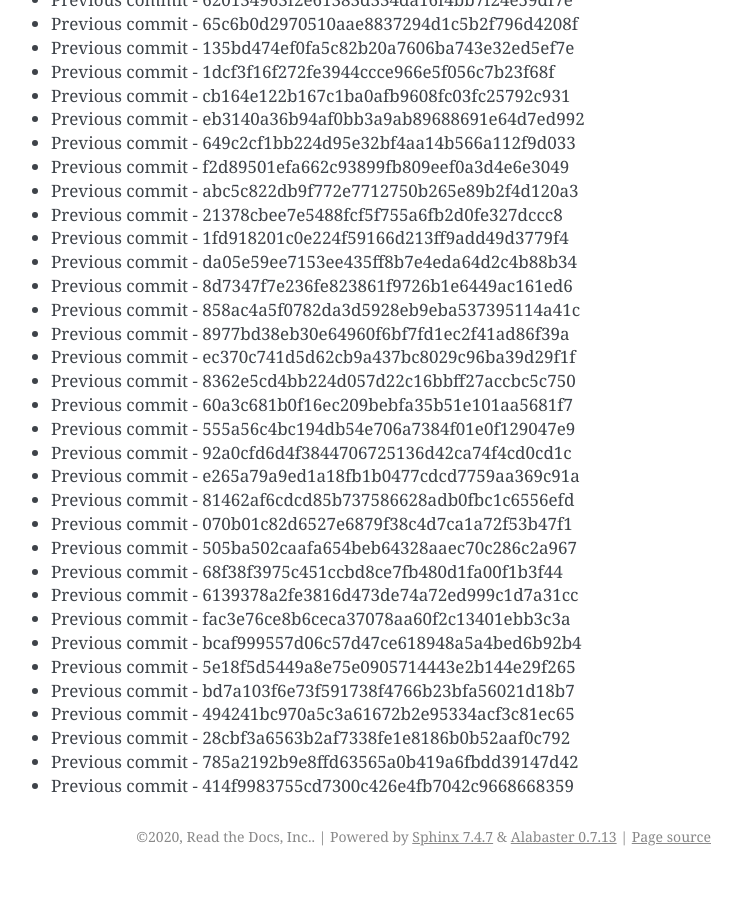
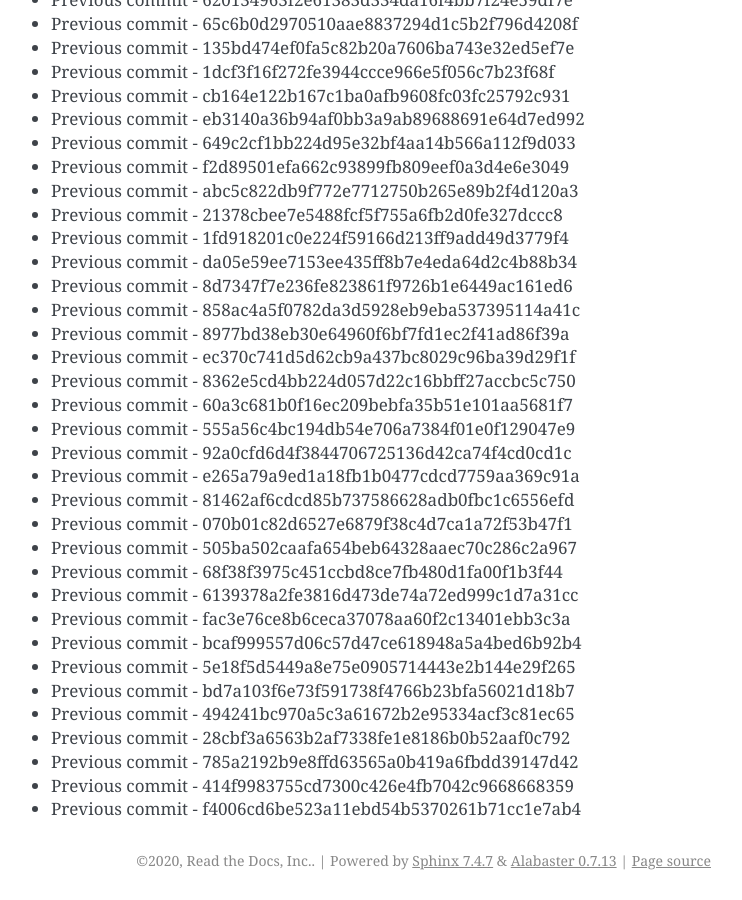
Before and after one commit to readthedocs/rtd-git-stresstest, a Sphinx documentation site: the page built from docs/updates.rst, in a window 1280 px wide and 900 px high, scrolled down 20002 px. Shown: the whole window, without its empty margins (399-1141 px from the left). Built offline with Sphinx 7.4.7, drawn with Linux system fonts in a browser that asks for light colours; before the commit the page ends 20878 px from its top, so only the background shows below that.

Commit message:
Generating commit from previous: f4006cd6be523a11ebd54b5370261b71cc1e7ab4

```diff
--- a/docs/updates.rst
+++ b/docs/updates.rst
@@ -872,3 +872,4 @@ It can be tested for any performance characteristics.
 * Previous commit - 28cbf3a6563b2af7338fe1e8186b0b52aaf0c792
 * Previous commit - 785a2192b9e8ffd63565a0b419a6fbdd39147d42
 * Previous commit - 414f9983755cd7300c426e4fb7042c9668668359
+* Previous commit - f4006cd6be523a11ebd54b5370261b71cc1e7ab4
```
